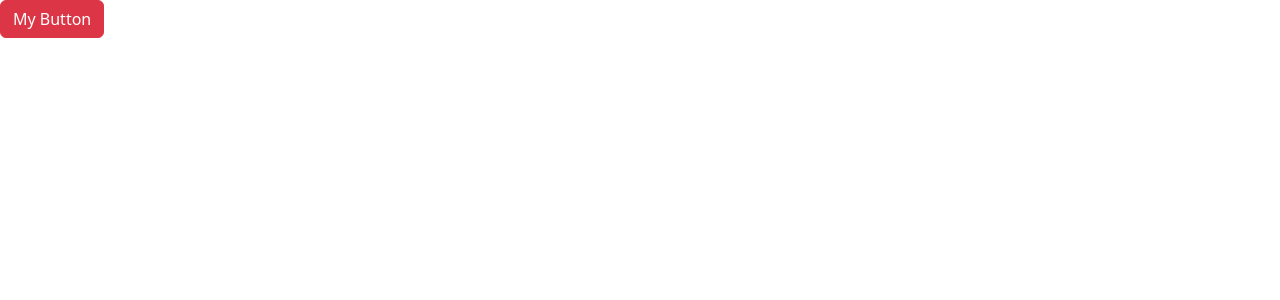
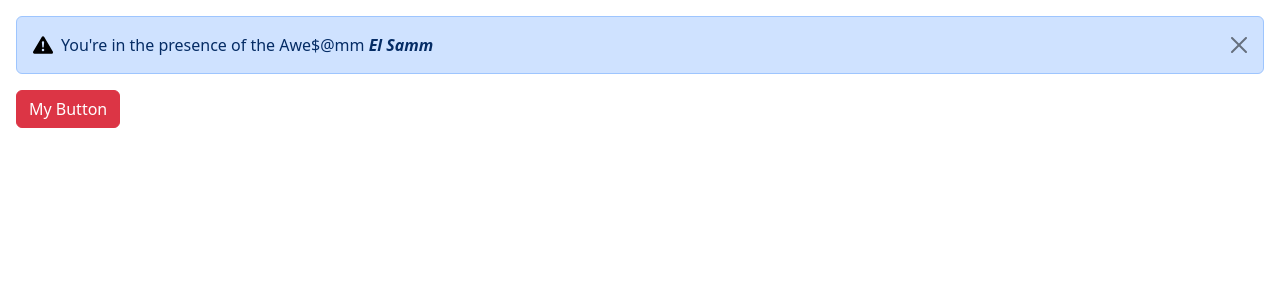
Before and after one commit to Samuel-Muriuki/Gamify, a React (Vite) app: page / in a window 1280 px wide. Both pictures are taken after a click on the button "My Button". Shown: the top 300 px of the page. Built offline with nearby package versions, Linux system fonts and the light colour scheme.

Commit message:
🚧in-progress[Alert]: -Hiding and showing an alert without following the conventional format

```diff
--- a/src/App.tsx
+++ b/src/App.tsx
@@ -1,9 +1,55 @@
+import { useState } from "react";
+import Alert from "./components/Alert";
 import Button from "./components/Button";
 
 function App() {
+    const [displayStyle, setDisplayStyle] = useState("none");
+
+    const alertStyle = {
+        display: `${displayStyle}`,
+    };
     return (
-        <div>
-            <Button color={"danger"} onClick={() => console.log("Clicked")}>
+        <div className="p-3 m-0 border-0 bd-example m-0 border-0">
+            <div style={alertStyle}>
+                <Alert>
+                    <div
+                        className="alert alert-primary d-flex align-items-center alert-dismissible fade show"
+                        role="alert"
+                    >
+                        <svg
+                            xmlns="http://www.w3.org/2000/svg"
+                            className="bi bi-exclamation-triangle-fill flex-shrink-0 me-2"
+                            viewBox="0 0 16 16"
+                            role="img"
+                            width={20}
+                            aria-label="Warning:"
+                        >
+                            <path d="M8.982 1.566a1.13 1.13 0 0 0-1.96 0L.165 13.233c-.457.778.091 1.767.98 1.767h13.713c.889 0 1.438-.99.98-1.767L8.982 1.566zM8 5c.535 0 .954.462.9.995l-.35 3.507a.552.552 0 0 1-1.1 0L7.1 5.995A.905.905 0 0 1 8 5zm.002 6a1 1 0 1 1 0 2 1 1 0 0 1 0-2z" />
+                        </svg>
+                        <div>
+                            You're in the presence of the Awe$@mm{" "}
+                            <strong>
+                                <em>El Samm</em>
+                            </strong>
+                        </div>
+                        <button
+                            type="button"
+                            className="btn-close"
+                            data-bs-dismiss="alert"
+                            aria-label="Close"
+                            onClick={() => setDisplayStyle("none")}
+                        ></button>
+                    </div>
+                </Alert>
+            </div>
+            <Button
+                color={"danger"}
+                onClick={() => {
+                    setDisplayStyle("inline");
+                    console.log("Clicked");
+                    console.log("displayStyle: ", displayStyle);
+                }}
+            >
                 My Button
             </Button>
         </div>
--- a/src/components/Alert.tsx
+++ b/src/components/Alert.tsx
@@ -5,7 +5,7 @@ interface Props {
 }
 
 const Alert = ({ children }: Props) => {
-    return <div className="alert alert-primary">{children}</div>;
+    return <div>{children}</div>;
 };
 
 export default Alert;
```
